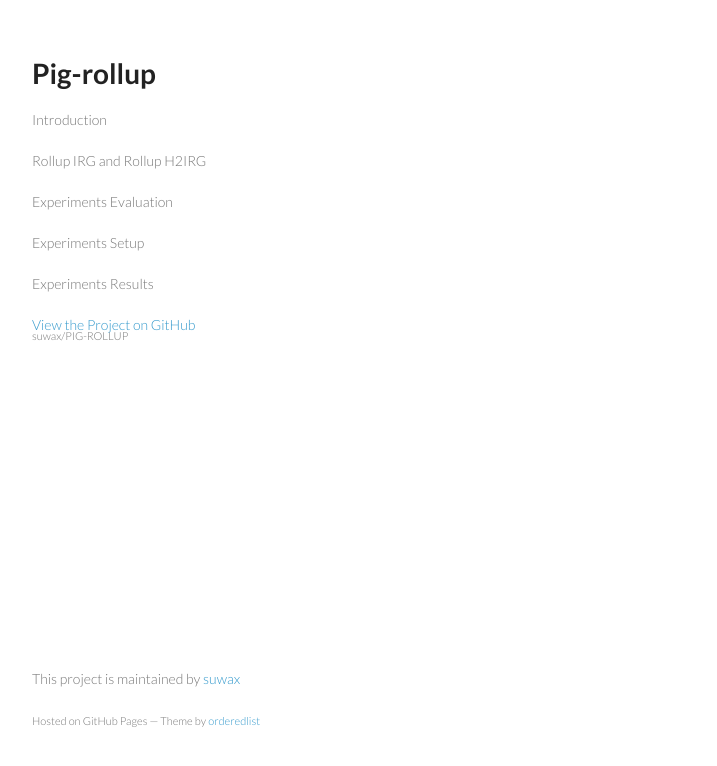
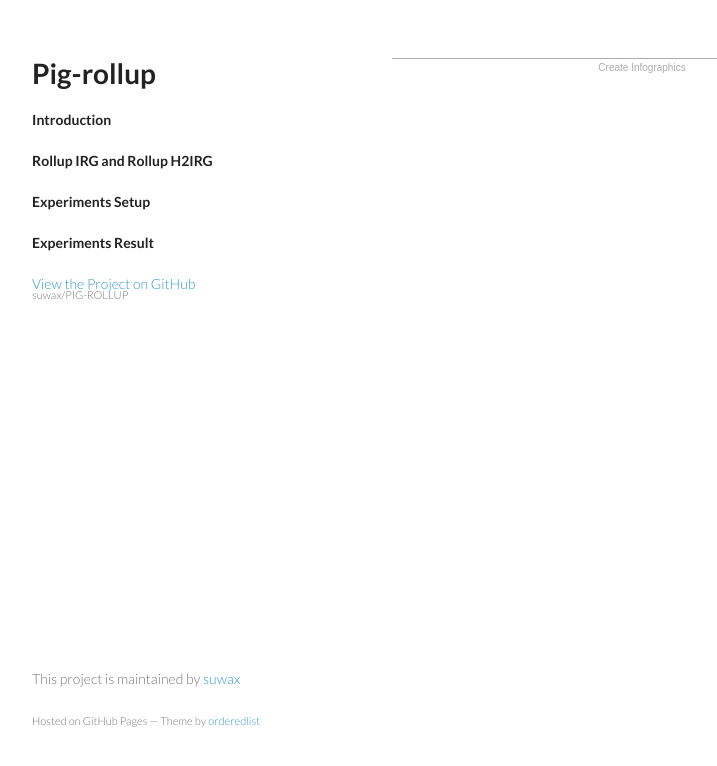
Before and after one commit to suwax/PIG-ROLLUP, a plain HTML site: page intro.html in a window 1280 px wide. Shown: the whole page, without its empty margins (178-895 px from the left). Drawn offline with Linux system fonts and the light colour scheme; a script that the page names is missing.

Commit message:
Update intro.html

```diff
--- a/intro.html
+++ b/intro.html
@@ -18,15 +18,15 @@
         <h1>Pig-rollup</h1>
         <p></p>
 
-        <p class="view">Introduction</p>
-        <p class="view">Rollup IRG and Rollup H2IRG</p>
-        <p class="view">Experiments Evaluation</p>
-        <p class="view">Experiments Setup</p>
-        <p class="view">Experiments Results</p>
+        <p class="view"><a href="intro.html"><strong>Introduction</strong></a></p>
+        <p class="view"><a href="rollup.html"><strong>Rollup IRG and Rollup H2IRG</strong></p>
+        <p class="view"><a href="exp-setup.html"><strong>Experiments Setup</strong></p>
+        <p class="view"><a href="exp-result.html"><strong>Experiments Result</strong></p>
         <p class="view"><a href="https://github.com/suwax/PIG-ROLLUP">View the Project on GitHub <small>suwax/PIG-ROLLUP</small></a></p>
       </header>
       <section>
         <h3>
+<script id="infogram_0_chart-79555445699" src="//e.infogr.am/js/embed.js" type="text/javascript"></script><div style="width:100%;border-top:1px solid #acacac;padding-top:3px;font-family:Arial;font-size:10px;text-align:center;"><a style="color:#acacac;text-decoration:none;" href="//infogr.am" target="_blank">Create Infographics</a></div>
       </section>
       <footer>
         <p>This project is maintained by <a href="https://github.com/suwax">suwax</a></p>
```
